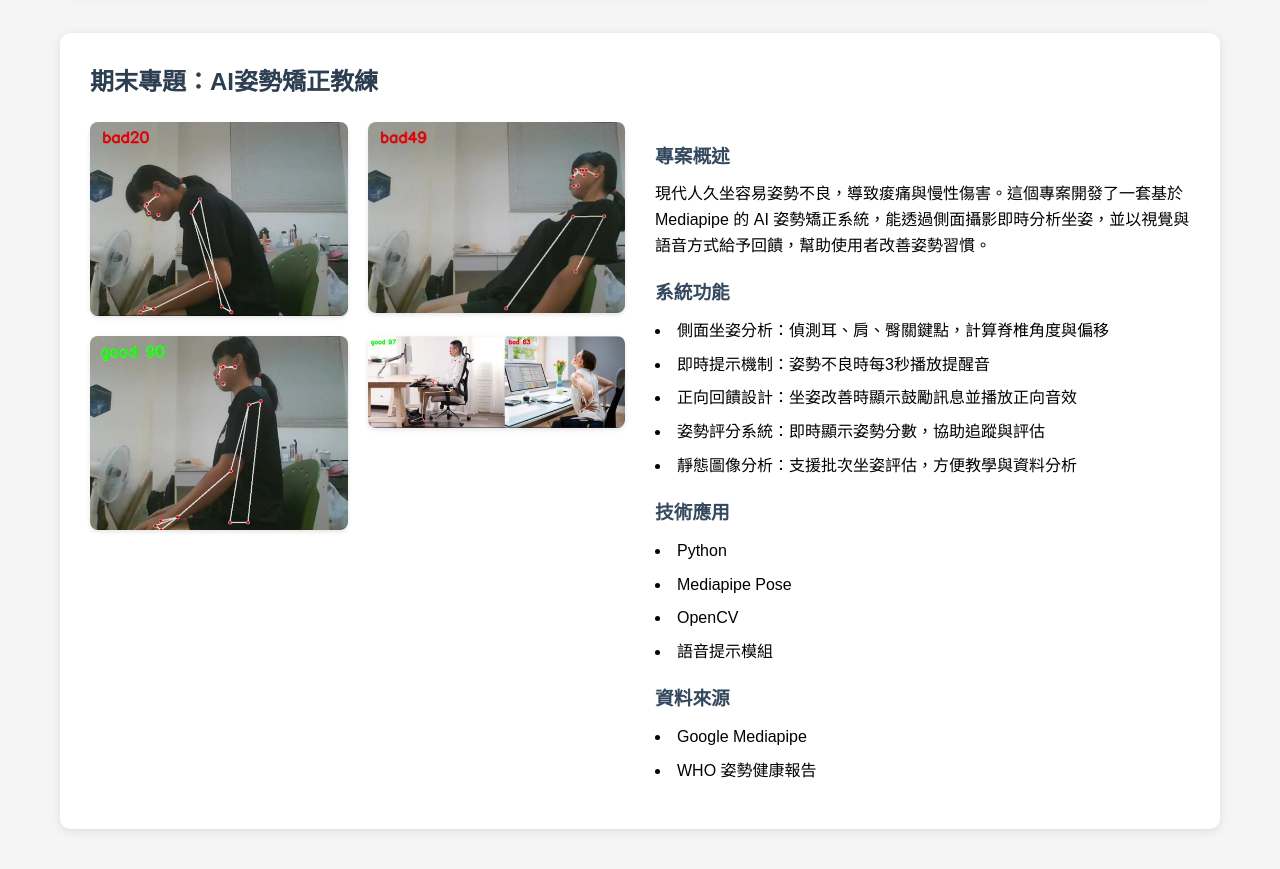
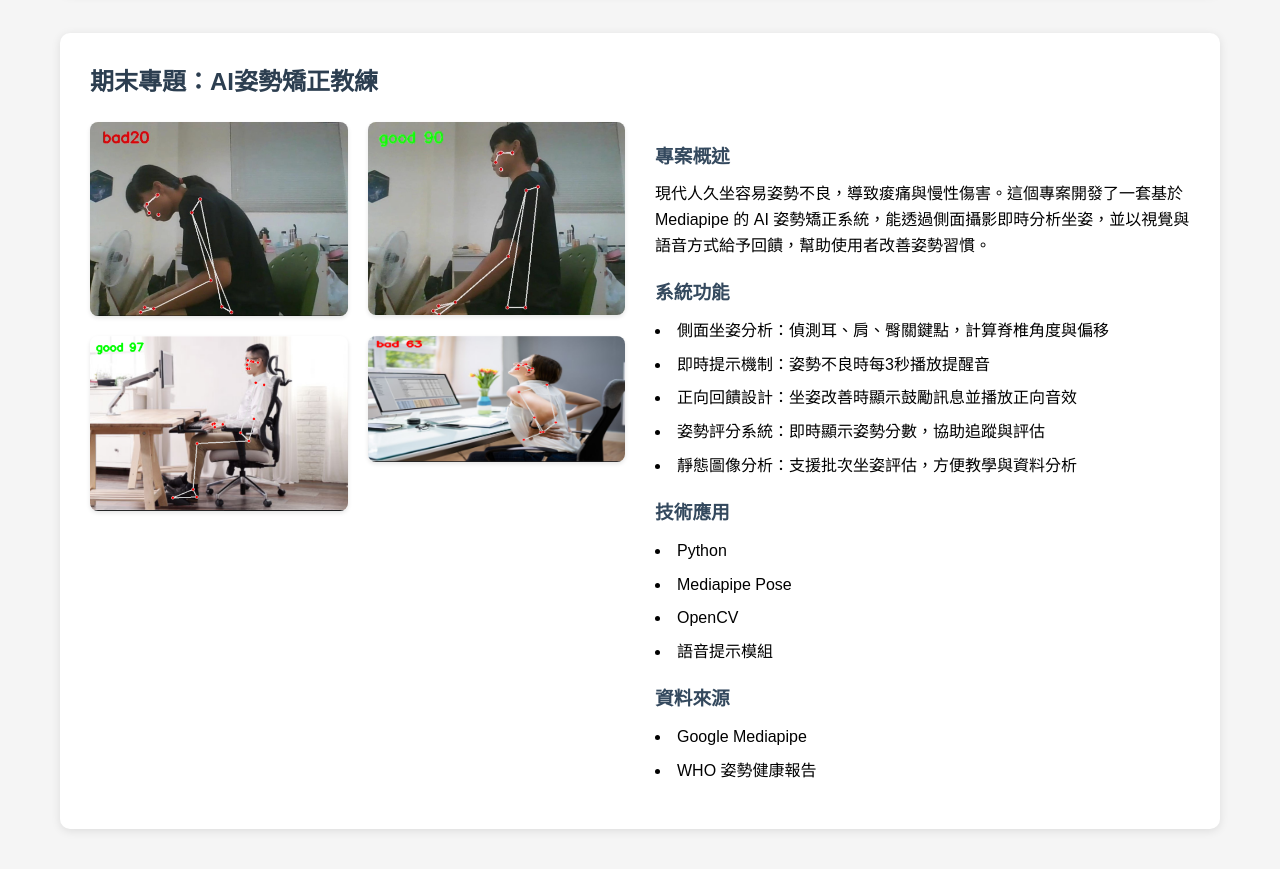
Before and after one commit to huyuanfang/demo, a plain HTML site: page index.html in a window 1280 px wide. Shown: the part 780-1649 px from the top of the page. Drawn offline with Linux system fonts and the light colour scheme.

Commit message:
Update index.html

```diff
--- a/index.html
+++ b/index.html
@@ -52,9 +52,9 @@
                 <div class="project-images">
                     <div class="image-grid">
                         <img src="4.jpg" alt="不良坐姿示範" class="project-img">
-                        <img src="8.jpg" alt="正確坐姿示範" class="project-img">
-                        <img src="5.jpg" alt="坐姿評分系統" class="project-img">
-                        <img src="6.jpg" alt="姿勢比較分析" class="project-img">
+                        <img src="5.jpg" alt="正確坐姿示範" class="project-img">
+                        <img src="9.png" alt="坐姿評分系統" class="project-img">
+                        <img src="10.png" alt="姿勢比較分析" class="project-img">
                     </div>
                 </div>
                 <div class="project-description">
```
